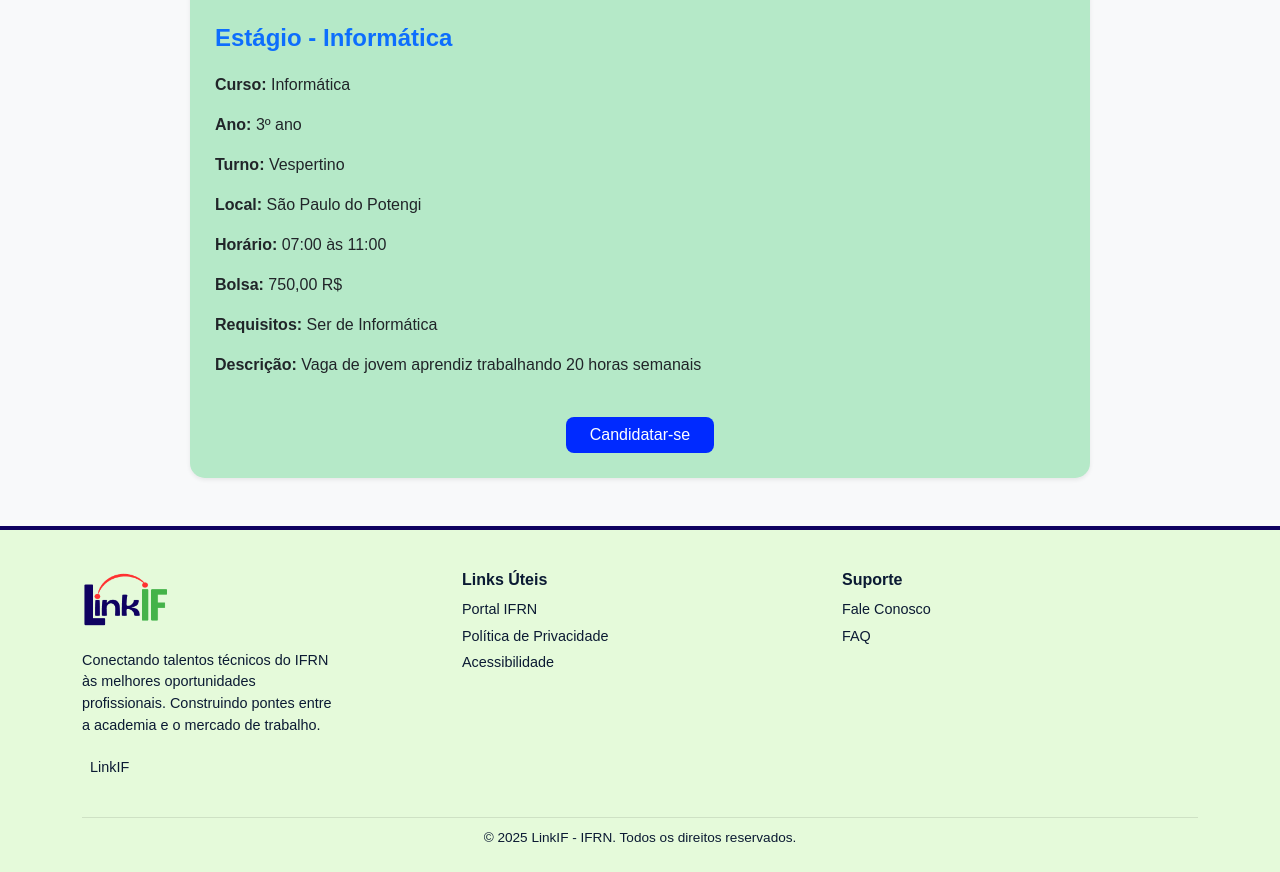
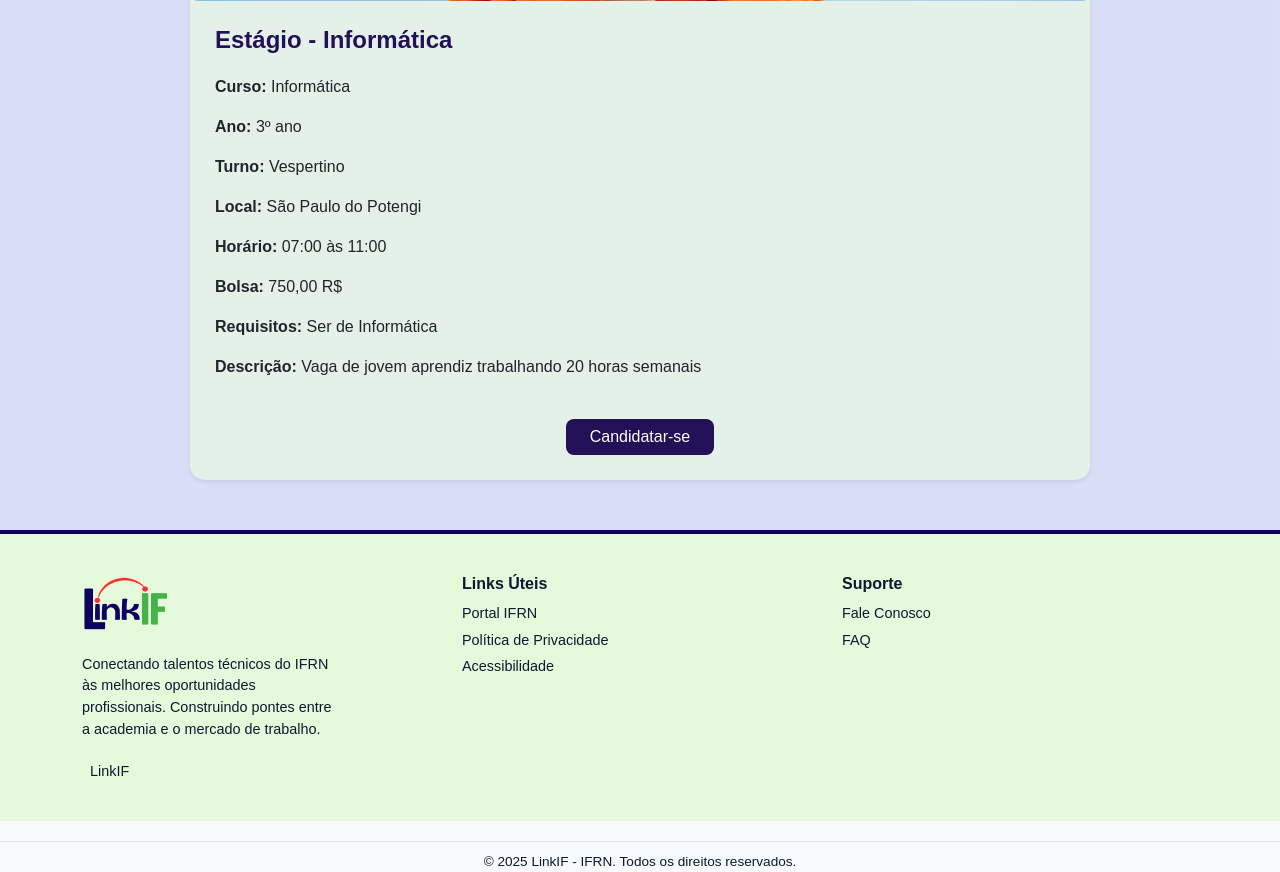
Before and after one commit to clarasouzas/potengi-digital, a Django app: page /detalhar/ in a window 1280 px wide. Shown: the part 405-1277 px from the top of the page. Before the commit the page ends 1247 px from the top, so only its background shows below. Run offline with Django 5.2, Linux system fonts and the light colour scheme.

Commit message:
detalhar e vagas

```diff
--- a/linkif/static/linkif/css/style.css
+++ b/linkif/static/linkif/css/style.css
@@ -693,3 +693,7 @@ footer {
       margin: 0px;
       padding: 30px;
 }
+.detalhar{
+  background-color: #d4dcf7e5;
+  padding: 50px;
+}
--- a/linkif/templates/linkif/detalhar.html
+++ b/linkif/templates/linkif/detalhar.html
@@ -35,11 +35,13 @@
       </div>
     </div>
   </nav>
- <div class="container mt-5 mb-5">
+
+<div class="detalhar">
+  <div class="container mt-7 mb-7">
     <div class="card shadow-sm border-0">
-      <img src="https./img.estudantee.png" class="card-img-top rounded-3" alt="vaga">
+      <img src="{% static 'linkif/img/estudantee.png' %}" class="card-img-top rounded-3" alt="vaga">
       <div class="card-body">
-        <h4 class="text-primary fw-bold">Estágio - Informática</h4>
+        <h4 class=" fw-bold">Estágio - Informática</h4>
 
         <p><strong>Curso:</strong> Informática</p>
         <p><strong>Ano:</strong> 3º ano</p>
@@ -56,6 +58,7 @@
       </div>
     </div>
   </div>
+</div>
 
 <footer class="cor">
     <div class="container">
@@ -83,6 +86,9 @@
           <a href="#">FAQ</a>
         </div>
       </div>
+    <div>
+</footer>
+
     <style>
       body {
   background-color: #f8f9fa;
@@ -100,7 +106,7 @@
 .card {
   max-width: 900px;
   margin: auto;
-  background-color: #b5e9c8ff;
+  background-color: #e3f1e8ff;
   border-radius: 15px;
   box-shadow: 0 8px 25px rgba(0, 0, 0,0.3);
 }
@@ -117,12 +123,12 @@
 }
 
 h4 {
-  color: #0a2744ff;
+  color: #241056;
   margin-bottom: 20px;
 }
 
 .btn-primary {
-  background-color: #002aff;
+  background-color: #241056;
   border: none;
   border-radius: 8px;
   transition: 0.3s;
@@ -130,7 +136,13 @@ h4 {
 
 .btn-primary:hover {
   background-color: #001bcc;
+
 }
+.conteudo{
+  background-color: #66676eff;
+
+}
+
 </style>
 
       <div class="footer-bottom">
--- a/linkif/templates/linkif/vagas.html
+++ b/linkif/templates/linkif/vagas.html
@@ -105,7 +105,8 @@
                 <p class="text-secondary mb-1"><i class="bi bi-geo-alt-fill"></i> Natal/RN</p>
                 <p class="text-secondary"><i class="bi bi-building"></i> Presencial</p>
                 <p class="fw-bold" style="color:#0F0261;">R$ 750,00</p>
-                <button class="btn btn-sm w-100 mt-auto" style="background-color:#205072; color:#ffffff;">Quero esta vaga</button>
+                <a href="{% url 'detalhar' %}" class="btn btn-detalhes w-100" style="background-color:#205072; color:#ffffff;">Quero esta vaga</a>
+
               </div>
             </div>
             {% endfor %}
```
